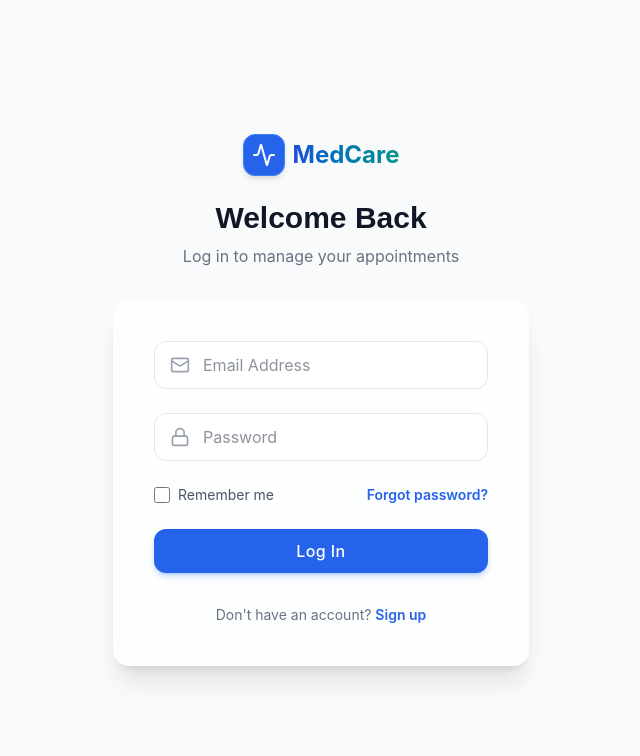
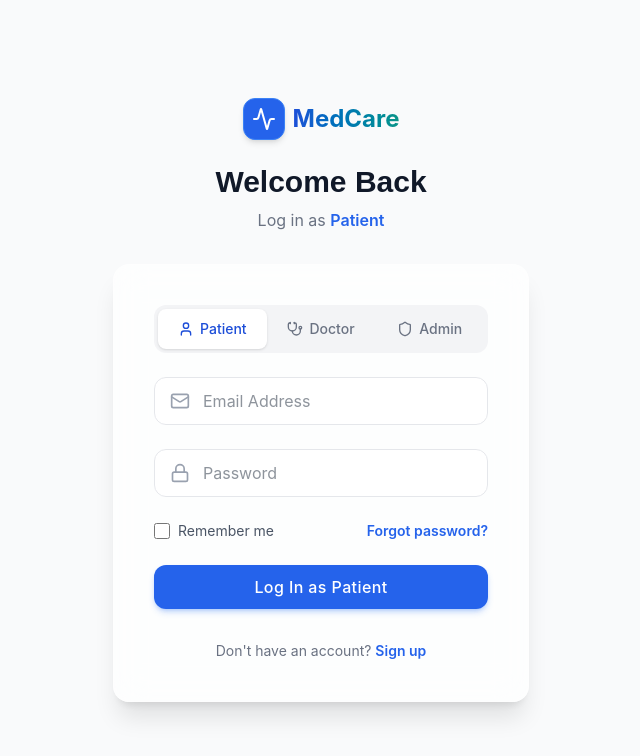
Before and after one commit to SR-SHAIKH/medcare, a React (Vite) app in the folder client/: page /login in a window 1280 px wide. Shown: the top 756 px of the page, without its empty margins (319-959 px from the left). Built offline with nearby package versions, Linux system fonts and the light colour scheme; no server answers.

Commit message:
feat: multi-role login with UI selector and backend validation

```diff
--- a/client/src/pages/Login.jsx
+++ b/client/src/pages/Login.jsx
@@ -1,14 +1,21 @@
 import { API_URL } from "../config";
 import { useState } from 'react';
 import { Link, useNavigate } from 'react-router-dom';
-import { Mail, Lock, Activity } from 'lucide-react';
+import { Mail, Lock, Activity, User, Stethoscope, Shield } from 'lucide-react';
 import { useAuth } from '../context/AuthContext';
+
+const ROLES = [
+    { key: 'patient', label: 'Patient', icon: User },
+    { key: 'doctor', label: 'Doctor', icon: Stethoscope },
+    { key: 'admin', label: 'Admin', icon: Shield },
+];
 
 const Login = () => {
     const [loading, setLoading] = useState(false);
     const [formData, setFormData] = useState({
         email: '',
-        password: ''
+        password: '',
+        role: 'patient'
     });
 
     const navigate = useNavigate();
@@ -21,6 +28,7 @@ const Login = () => {
     const handleSubmit = async (e) => {
         e.preventDefault();
         setLoading(true);
+        console.log("LOGIN DATA:", formData);
         try {
             const response = await fetch(`${API_URL}/api/auth/login`, {
                 method: 'POST',
@@ -30,11 +38,13 @@ const Login = () => {
                 },
                 body: JSON.stringify({
                     email: formData.email,
-                    password: formData.password
+                    password: formData.password,
+                    role: formData.role
                 })
             });
 
             const data = await response.json();
+            console.log("LOGIN RESPONSE:", data);
 
             if (data.success) {
                 login(data.user, data.token);
@@ -48,6 +58,8 @@ const Login = () => {
             setLoading(false);
         }
     };
+
+    const activeRole = ROLES.find(r => r.key === formData.role);
 
     return (
         <div className="min-h-screen py-10 flex items-center justify-center relative overflow-hidden bg-gray-50">
@@ -66,13 +78,30 @@ const Login = () => {
                         </span>
                     </Link>
                     <h1 className="text-3xl font-bold text-gray-900 mb-2">Welcome Back</h1>
-                    <p className="text-gray-500">Log in to manage your appointments</p>
+                    <p className="text-gray-500">Log in as <span className="font-semibold text-primary-600">{activeRole?.label}</span></p>
                 </div>
 
                 <div className="glass-card p-8 sm:p-10 border border-white/40">
                     <form onSubmit={handleSubmit} className="space-y-6">
 
-
+                        {/* Role Selector Tabs */}
+                        <div className="flex bg-gray-100 p-1 rounded-xl">
+                            {ROLES.map(({ key, label, icon: Icon }) => (
+                                <button
+                                    key={key}
+                                    type="button"
+                                    onClick={() => setFormData({ ...formData, role: key })}
+                                    className={`flex-1 flex items-center justify-center gap-1.5 py-2.5 text-sm font-medium rounded-lg transition-all duration-200 ${
+                                        formData.role === key
+                                            ? 'bg-white text-primary-700 shadow-sm'
+                                            : 'text-gray-500 hover:text-gray-700'
+                                    }`}
+                                >
+                                    <Icon className="w-4 h-4" />
+                                    {label}
+                                </button>
+                            ))}
+                        </div>
 
                         <div className="input-group">
                             <Mail className="input-icon w-5 h-5" />
@@ -111,7 +140,7 @@ const Login = () => {
                         </div>
 
                         <button type="submit" disabled={loading} className={`w-full btn-primary py-3 text-base tracking-wide shadow-primary-500/40 ${loading ? 'opacity-70 cursor-not-allowed' : ''}`}>
-                            Log In
+                            {loading ? 'Logging in...' : `Log In as ${activeRole?.label}`}
                         </button>
                     </form>
 
```
Also changed, not shown: 2 other files (tests, documents, lock files or other folders).
